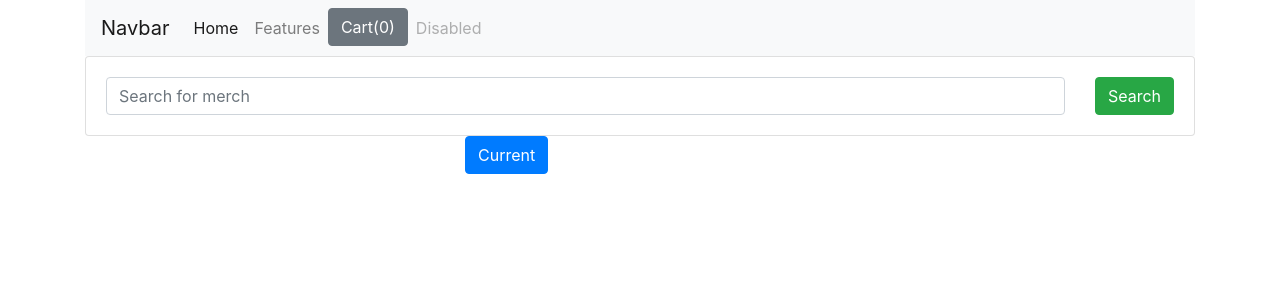
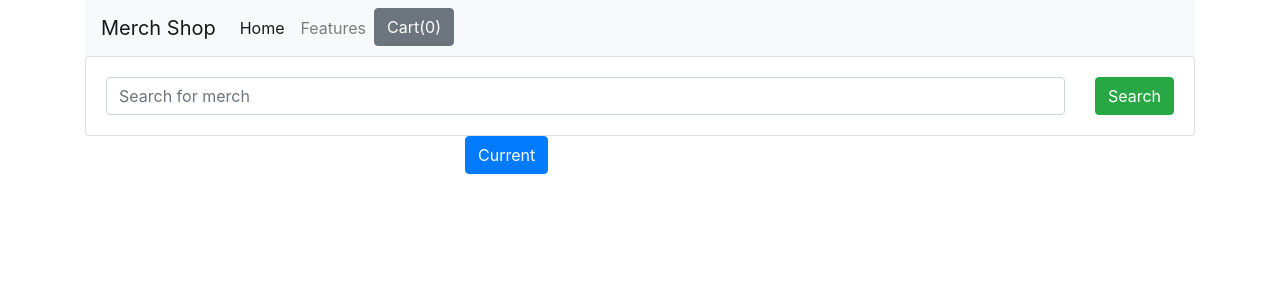
Before and after one commit to December-2022-March-2023-Projects/shopu_mtandao, a Django app: page / in a window 1280 px wide. Shown: the top 300 px of the page. Run offline with Django 4.2, Linux system fonts and the light colour scheme; data that the repository does not hold is empty; some libraries are stand-ins or nearby versions.

Commit message:
complete the ecommerce site mvp

```diff
--- a/ecom_site/shopu/templates/shopu/index.html
+++ b/ecom_site/shopu/templates/shopu/index.html
@@ -23,7 +23,7 @@
     <div class="row">
       <div class="col-md-12">
         <nav class="navbar navbar-expand-lg navbar-light bg-light ">
-          <a class="navbar-brand" href="#">Navbar</a>
+          <a class="navbar-brand" href="#">Merch Shop</a>
           <button class="navbar-toggler" type="button" data-toggle="collapse" data-target="#navbarNav" aria-controls="navbarNav" aria-expanded="false" aria-label="Toggle navigation">
             <span class="navbar-toggler-icon"></span>
           </button>
@@ -44,9 +44,7 @@
                               Cart(0)
                             </button>
               </li>
-              <li class="nav-item">
-                <a class="nav-link disabled" href="#">Disabled</a>
-              </li>
+
             </ul>
           </div>
         </nav>
@@ -77,8 +75,8 @@
         <div class="card">
           <img src="{{ merch.image }}" class="card-img-top">
           <div class="card-body">
-            <div id="moi{{merch.id}}" class="card-title">{{merch.title }}</div>
-            <div id="price{{product.id}}" class="card-text">{{ merch.price }}</div>
+            <div id="moi{{merch.id}}" class="card-title">{{ merch.title }}</div>
+            <div id="price{{merch.id}}" class="card-text">{{ merch.price }}</div>
 
             <!-- Item detail button -->
             <a href="/{{ merch.id }}" class="btn btn-warning">View</a>
@@ -122,7 +120,7 @@
   $(document).on('click', '.atc', function(){
     console.log('Add to cart button click');
     // Button id
-    var item_id = this.id.toString();
+    let item_id = this.id.toString();
     console.log(item_id)
 
     // cart[item_id] = 2;
@@ -132,9 +130,10 @@
     if(cart[item_id]!=undefined){
       quantity = cart[item_id][0] + 1;
       cart[item_id][0] = quantity;
-      cart[item_id][2] = cart[item_id][2] + parseFloat(document.getElementById("price"+item_id).innerHTML);
+      cart[item_id][2] += parseFloat(document.getElementById("price"+item_id).innerHTML);
 
-    }else{
+    }
+    else{
       quantity = 1;
       price = parseFloat(document.getElementById("price"+item_id).innerHTML);
       name = document.getElementById("moi"+item_id).innerHTML;
@@ -159,11 +158,12 @@
   // });
   // Display cart
 
+   window.onload = function() {
     cartDisplay(cart);
     function cartDisplay(cart){
-    var cartString = "";
+      let cartString = "";
       cartString += "<h6> This is your cart </h6>";
-    var cartIndex = 1;
+      let cartIndex = 1;
 
       let cartObject = JSON.parse(localStorage.getItem('cart'))
 
@@ -179,6 +179,7 @@
       document.getElementById("cart").setAttribute('data-content', cartString);
       $('[data-toggle="popover"]').popover();
     }
+}
 
 
 </script>
--- a/ecom_site/shopu/views.py
+++ b/ecom_site/shopu/views.py
@@ -12,7 +12,7 @@ def index(request):
     merch_objects = merch_objects.filter(title__icontains=item_name)
 
   # paginiator
-  paginator = Paginator(merch_objects, 3)
+  paginator = Paginator(merch_objects, 4)
   page = request.GET.get('page')
   merch_objects = paginator.get_page(page)
 
```
Also changed, not shown: ecom_site/shopu/templates/shopu/checkout.html (+7 -5 lines). Lines whose indentation alone changed are shown as unchanged.
